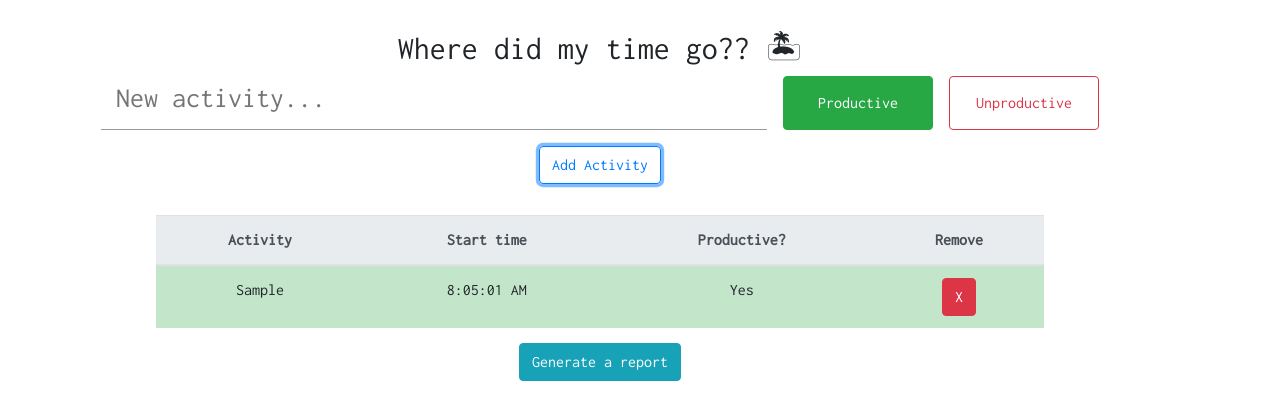
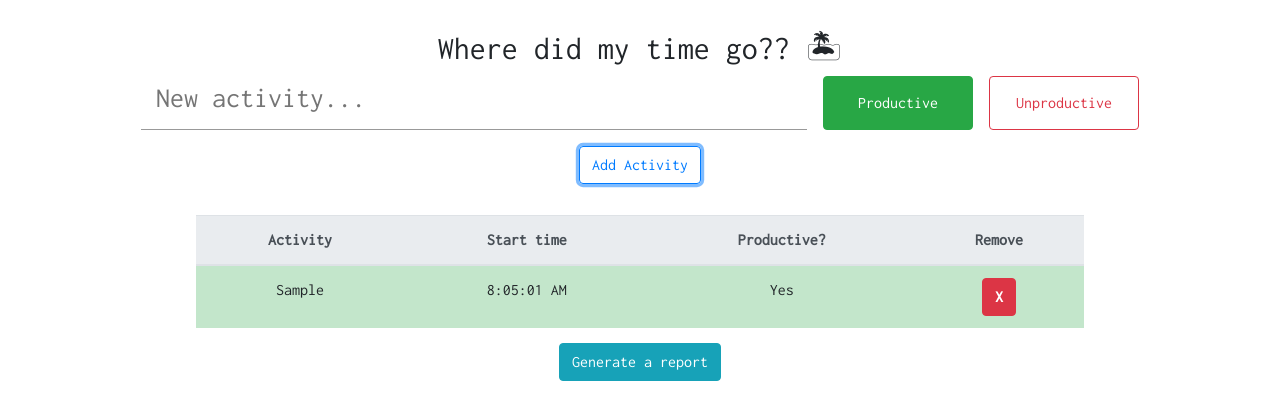
Before and after one commit to kb1995/wheredidmytimego, a React (Create React App) app: page / in a window 1280 px wide. Both pictures are taken after typing "Sample" into the empty fields and a click on the button "Add Activity". Shown: the top 420 px of the page. Built offline with nearby package versions, Linux system fonts and the light colour scheme.

Commit message:
Update npm and center main container

```diff
--- a/src/App.css
+++ b/src/App.css
@@ -1,6 +1,7 @@
 .App {
   text-align: center;
-  margin: 30px;
+  margin: 0 auto;
+  margin-top: 30px;
 }
 
 .report{
--- a/src/App.js
+++ b/src/App.js
@@ -184,7 +184,7 @@ class App extends Component {
           <td>{item.text}</td>
           <td>{item.time}</td>
           <td>{item.category ? 'Yes' : 'No'}</td>
-          <td><button onClick={() => { this.handleDelete(idx) }} className="btn btn-danger">X</button></td>
+          <td><button onClick={() => { this.handleDelete(idx) }} className="btn btn-danger font-weight-bold">X</button></td>
         </tr>
       )
     })
```
Also changed, not shown: 1 other file (tests, documents, lock files or other folders).
